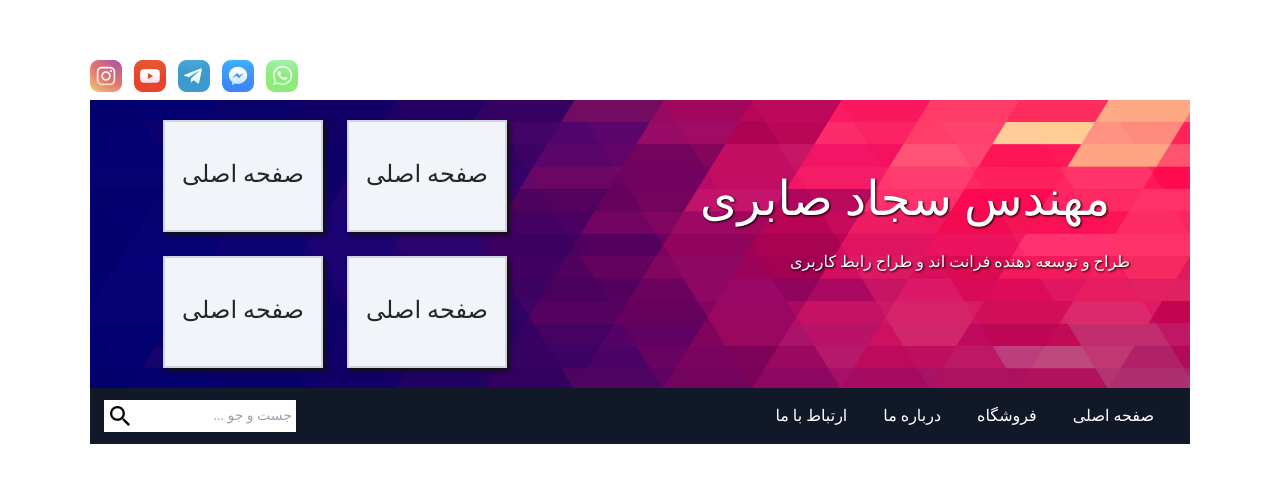
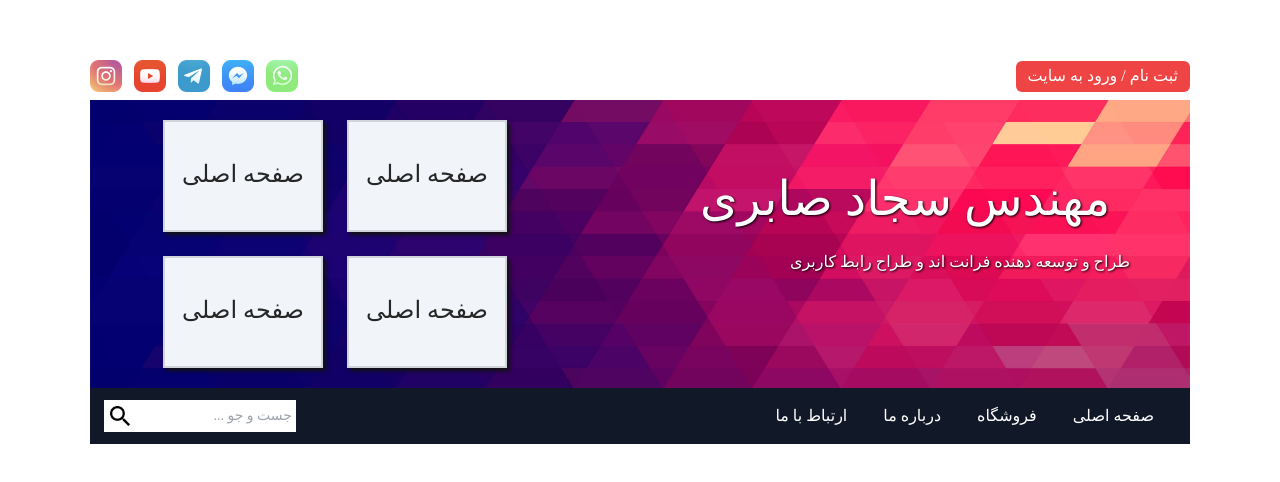
Before and after one commit to sajjadsaberi/Persona-lWebsite-By-ReactJS-and-Tailwind, a React (Vite) app: page / in a window 1280 px wide. Shown: the part 152-634 px from the top of the page. Built offline with nearby package versions, Linux system fonts and the light colour scheme.

Commit message:
add the login and sign up buttom to this website

```diff
--- a/src/components/header.jsx
+++ b/src/components/header.jsx
@@ -4,7 +4,7 @@ import './header.module.css'
 function Headers() {
     return (
         <>
-    <div className='flex items-center justify-start h-12'>
+    <div className='flex items-center justify-between h-12'>
         <div className='flex flex-row justify-center items-center gap-3'>
             <a href='#'><img src='./src/images/instagram.png' width='32px' height='32px' alt="instagram" /></a>
             <a href='#'><img src='./src/images/youtube.png' width='32px' height='32px' alt="youtube" /></a>
@@ -12,8 +12,8 @@ function Headers() {
             <a href='#'><img src='./src/images/fb-messenger.png' width='32px' height='32px' alt="facebook" /></a>
             <a href='#'><img src='./src/images/whatsapp.png' width='32px' height='32px' alt="whatsapp" /></a>
         </div>
-        <div className=''>
-
+        <div className='font-Iran rtl text-zinc-900'>
+            <p><a href='#' className='pt-1.5 pr-3 pb-2 pl-3 rounded-md text-white bg-red-500 hover:text-zinc-100'>ثبت نام / ورود به سایت</a></p>
         </div>
     </div>
     <header>
```
